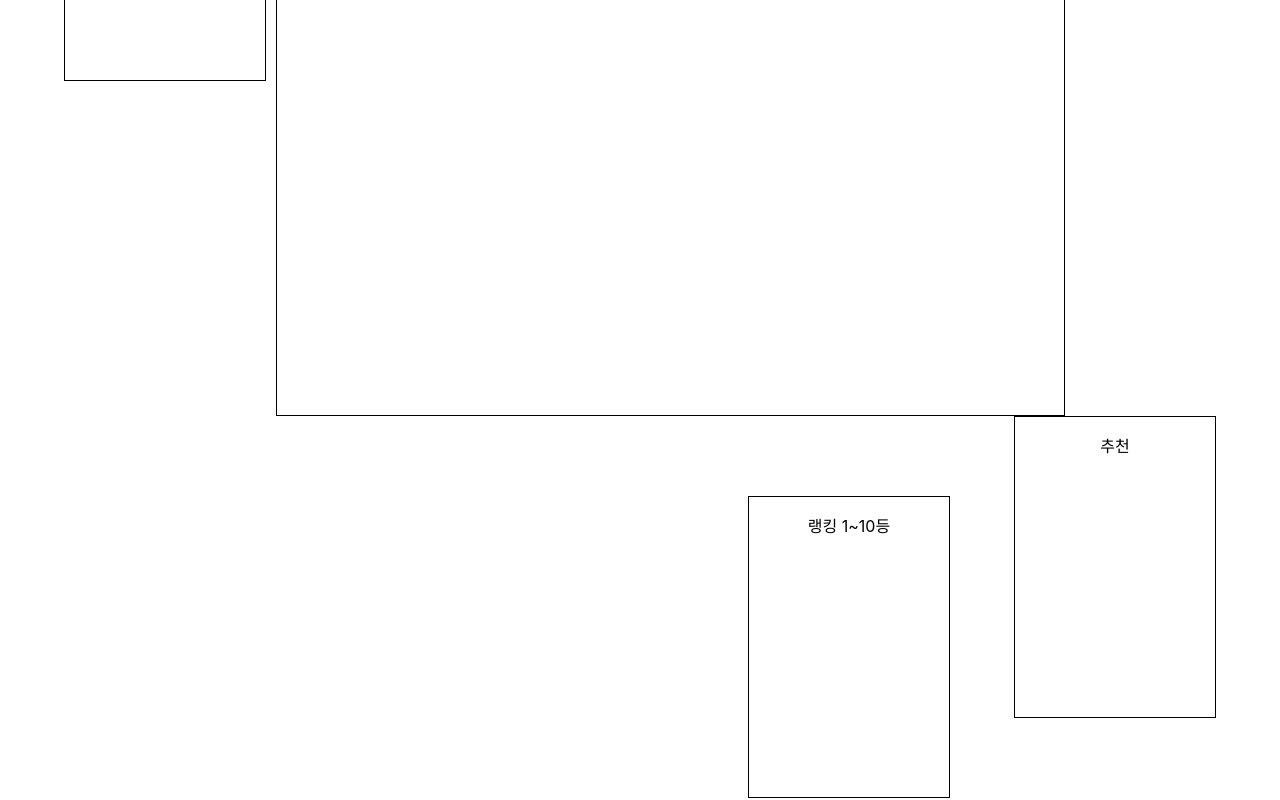
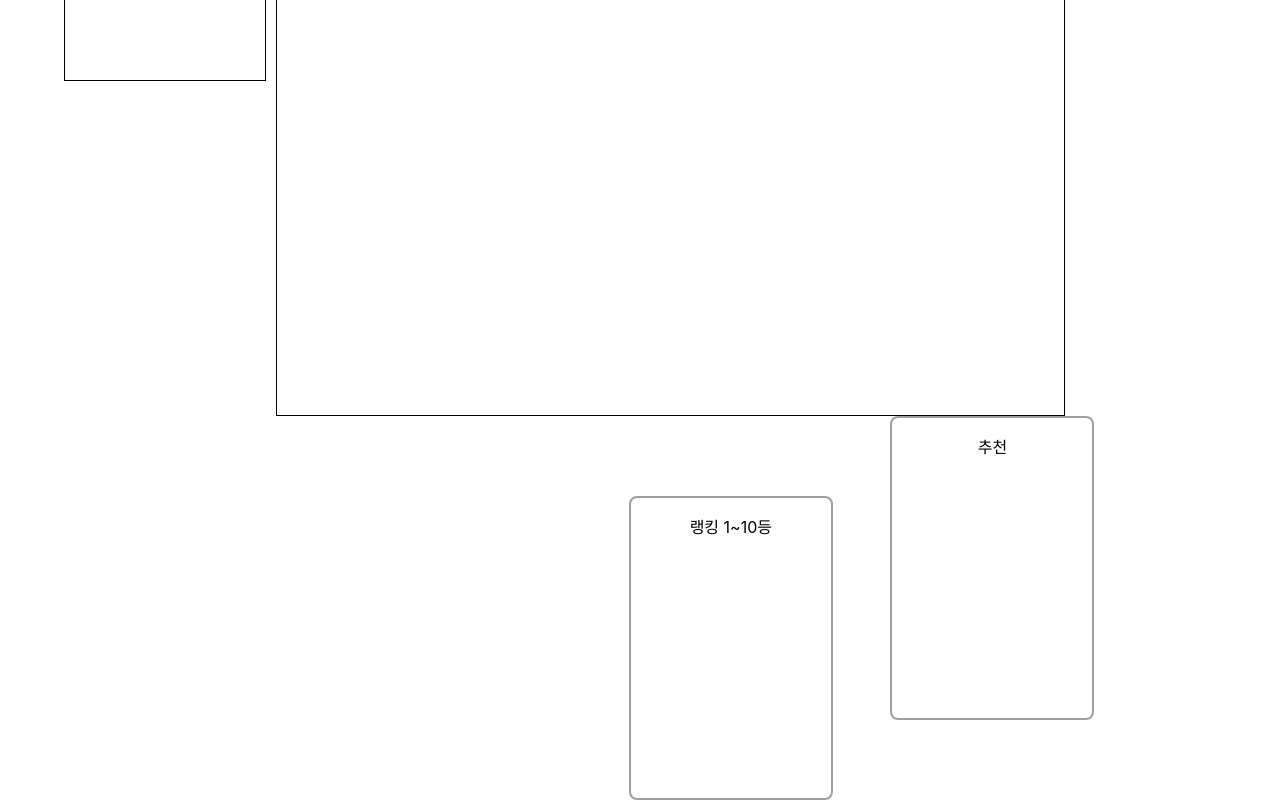
Before and after one commit to hufs-icelink/testRepo, a React (Create React App) app in the folder icelink-frontend/frontend-react/: page / in a window 1280 px wide. Shown: the part 305-1105 px from the top of the page. Built offline with nearby package versions, Linux system fonts and the light colour scheme.

Commit message:
Update List.css

```diff
--- a/icelink-frontend/frontend-react/src/boardlist/List.css
+++ b/icelink-frontend/frontend-react/src/boardlist/List.css
@@ -56,3 +56,24 @@
     margin-top:20px;
     font-size:13px;
 }
+
+.right{
+    margin-right:10%;
+}
+.recommand{
+    width:200px;
+    height: 300px;
+    text-align:center;
+    border: 2px solid rgb(159, 159, 159);
+    border-radius: 0.5rem;
+    float:right;
+}
+.record{
+    width:200px;
+    height: 300px;
+    text-align:center;
+    border: 2px solid rgb(159, 159, 159);
+    border-radius: 0.5rem;
+    float:right;
+    margin-top:80px;
+}
```
